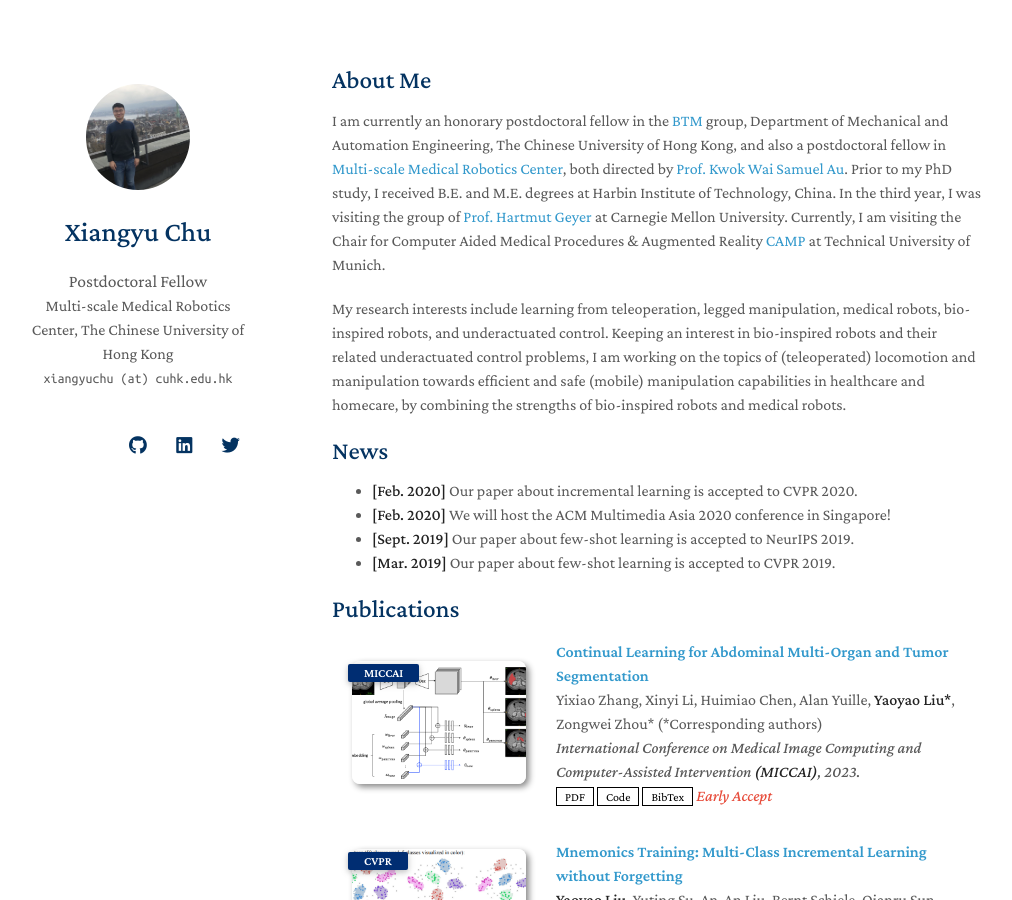
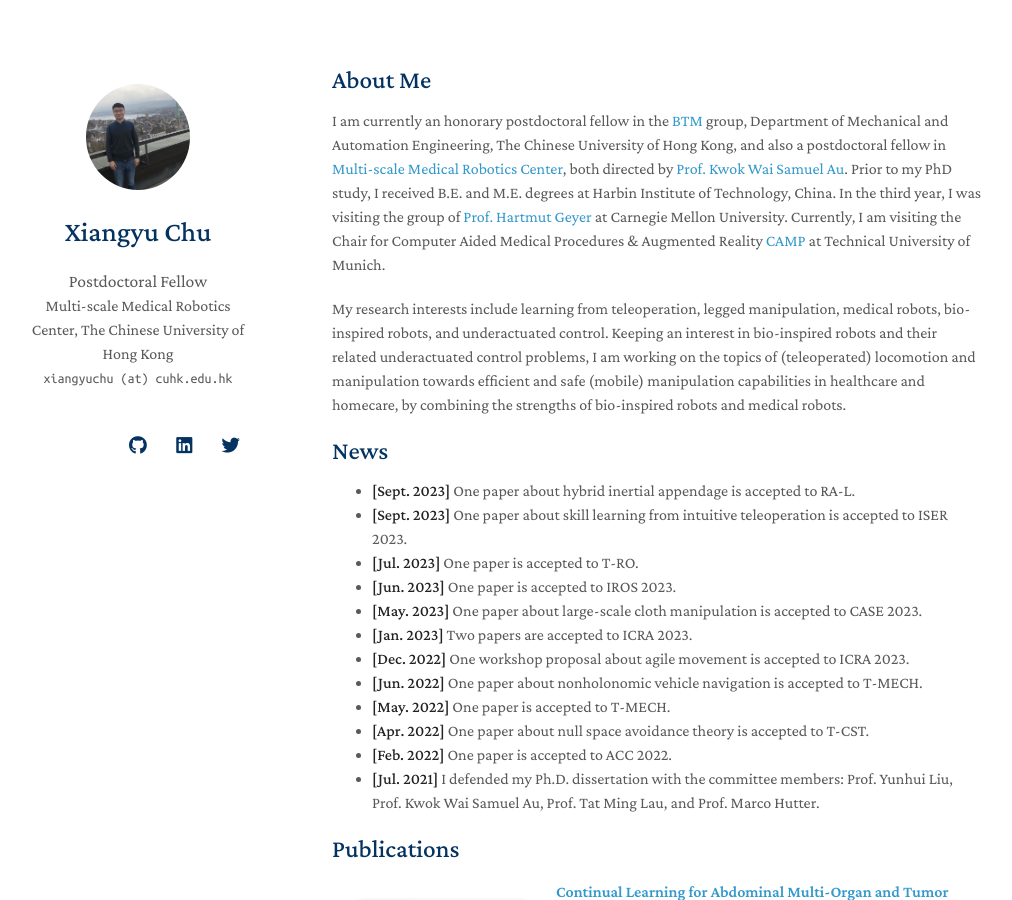
Before and after one commit to xiangyuchu03/xiangyuchu03.github.io, a Jekyll site: the page built from index.md, in a window 1280 px wide and 900 px high. Shown: the whole window, without its empty margins (138-1150 px from the left). Built offline with Jekyll 4.4.1, drawn with Linux system fonts in a browser that asks for light colours; nearby versions of some CDN libraries; a style sheet for code colours, icons or effects is not loaded; our own code applies the rules of GitHub Pages for plain Markdown files.

Commit message:
Update index.md

```diff
--- a/index.md
+++ b/index.md
@@ -11,10 +11,18 @@ My research interests include learning from teleoperation, legged manipulation,
 
 ## News
 
-- **[Feb. 2020]** Our paper about incremental learning is accepted to CVPR 2020.
-- **[Feb. 2020]** We will host the ACM Multimedia Asia 2020 conference in Singapore!
-- **[Sept. 2019]** Our paper about few-shot learning is accepted to NeurIPS 2019.
-- **[Mar. 2019]** Our paper about few-shot learning is accepted to CVPR 2019.
+- **[Sept. 2023]** One paper about hybrid inertial appendage is accepted to RA-L.
+- **[Sept. 2023]** One paper about skill learning from intuitive teleoperation is accepted to ISER 2023.
+- **[Jul. 2023]** One paper is accepted to T-RO.
+- **[Jun. 2023]** One paper is accepted to IROS 2023.
+- **[May. 2023]** One paper about large-scale cloth manipulation is accepted to CASE 2023.
+- **[Jan. 2023]** Two papers are accepted to ICRA 2023.
+- **[Dec. 2022]** One workshop proposal about agile movement is accepted to ICRA 2023.
+- **[Jun. 2022]** One paper about nonholonomic vehicle navigation is accepted to T-MECH.
+- **[May. 2022]** One paper is accepted to T-MECH.
+- **[Apr. 2022]** One paper about null space avoidance theory is accepted to T-CST.
+- **[Feb. 2022]** One paper is accepted to ACC 2022.
+- **[Jul. 2021]** I defended my Ph.D. dissertation with the committee members: Prof. Yunhui Liu, Prof. Kwok Wai Samuel Au, Prof. Tat Ming Lau, and Prof. Marco Hutter.
 
 {% include_relative _includes/publications.md %}
 
```
